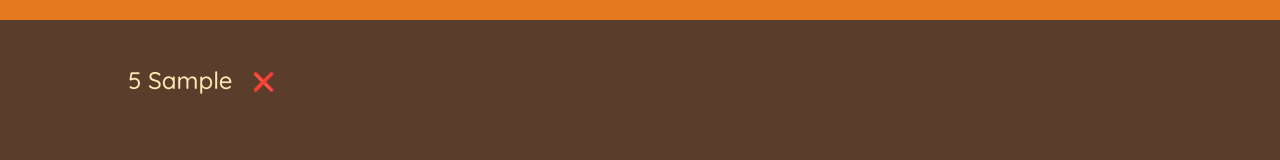
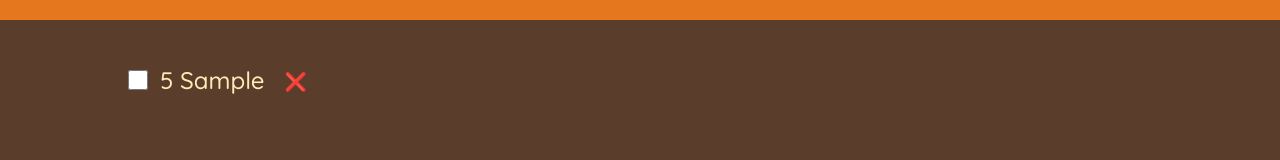
Before and after one commit to KingVinay/ReactFundamentals, a React (Create React App) app in the folder travel-list/: page / in a window 1280 px wide. Both pictures are taken after typing "Sample" into the empty fields and a click on the button "ADD". Shown: the part 257-417 px from the top of the page. Built offline with nearby package versions, Linux system fonts and the light colour scheme.

Commit message:
Added checkbox with handleToggleItem function to edit packed property using data flow to child and edit using setItem upwards using Inverse Data flow of child parent communication

```diff
--- a/travel-list/src/App.js
+++ b/travel-list/src/App.js
@@ -18,11 +18,23 @@
     setItems((items) => items.filter((item) => item.id !== id));
   }
 
+  function handleToggleItem(id) {
+    setItems((items) =>
+      items.map((item) =>
+        item.id === id ? { ...item, packed: !item.packed } : item
+      )
+    );
+  }
+
   return (
     <div className="app">
       <Logo />
       <Form onAddItems={handleAddItems} />
-      <PackingList items={items} onDeleteItem={handleDeleteItem} />
+      <PackingList
+        items={items}
+        onDeleteItem={handleDeleteItem}
+        onToggleItem={handleToggleItem}
+      />
       <Stats />
     </div>
   );
@@ -75,21 +87,33 @@
   );
 }
 
-function PackingList({ items, onDeleteItem }) {
+function PackingList({ items, onDeleteItem, onToggleItem }) {
   return (
     <div className="list">
       <ul>
         {items.map((item) => (
-          <Item item={item} onDeleteItem={onDeleteItem} key={item.id} />
+          <Item
+            item={item}
+            onDeleteItem={onDeleteItem}
+            onToggleItem={onToggleItem}
+            key={item.id}
+          />
         ))}
       </ul>
     </div>
   );
 }
 
-function Item({ item, onDeleteItem }) {
+function Item({ item, onDeleteItem, onToggleItem }) {
   return (
     <li>
+      <input
+        type="checkbox"
+        value={item.packed}
+        onChange={() => {
+          onToggleItem(item.id);
+        }}
+      />
       <span style={item.packed ? { textDecoration: "line-through" } : {}}>
         {item.quantity} {item.description}
       </span>
```
